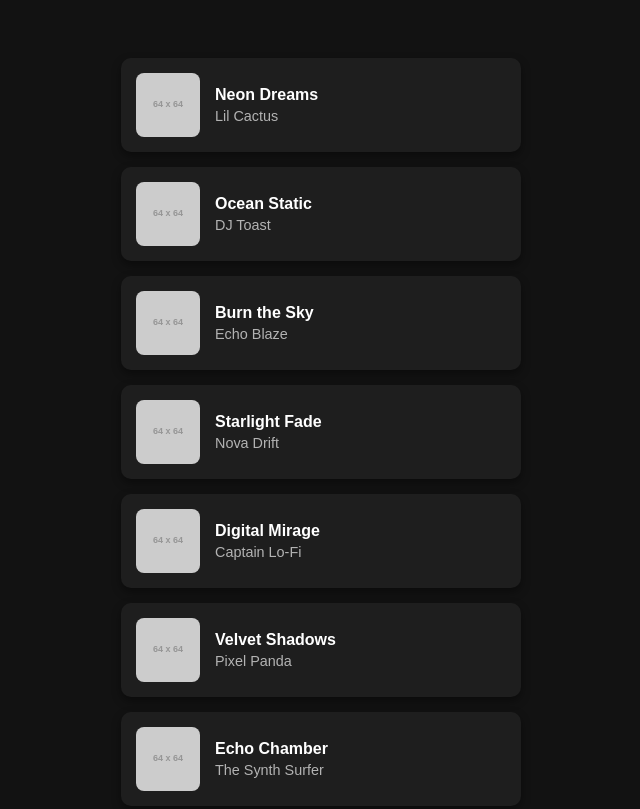
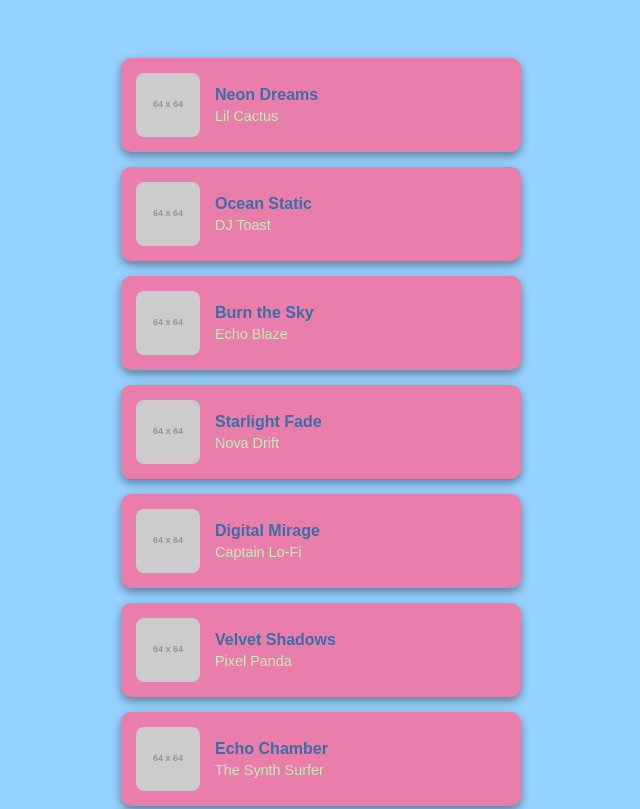
Before and after one commit to Thomas-writes/HackKU-25, a plain HTML site: page output/output.html in a window 1280 px wide. Shown: the top 809 px of the page, without its empty margins (319-959 px from the left). Drawn offline with Linux system fonts and the light colour scheme; placeholder pictures from the web are drawn by us.

Commit message:
changing colors

```diff
--- a/output/outstyles.css
+++ b/output/outstyles.css
@@ -1,7 +1,7 @@
 body {
     font-family: Arial, sans-serif;
-    background-color: #121212;
-    color: white;
+    background-color: #96D2FF;
+    color: #396EA6;
     display: flex;
     justify-content: center;
     padding: 50px;
@@ -20,7 +20,7 @@ ul.song-list {
 li.song-item {
     display: flex;
     align-items: center;
-    background-color: #1e1e1e;
+    background-color: #E97EAB;
     padding: 15px;
     border-radius: 10px;
     box-shadow: 0 4px 10px rgba(0, 0, 0, 0.4);
@@ -28,7 +28,7 @@ li.song-item {
 }
 
 li.song-item:hover {
-    background-color: #2a2a2a;
+    background-color: #A40E4C;
 }
 
 .album-art {
@@ -52,5 +52,5 @@ li.song-item:hover {
 
 .artist-name {
     font-size: 0.9rem;
-    color: #b3b3b3;
+    color: #C2EFB3;
 }
```
